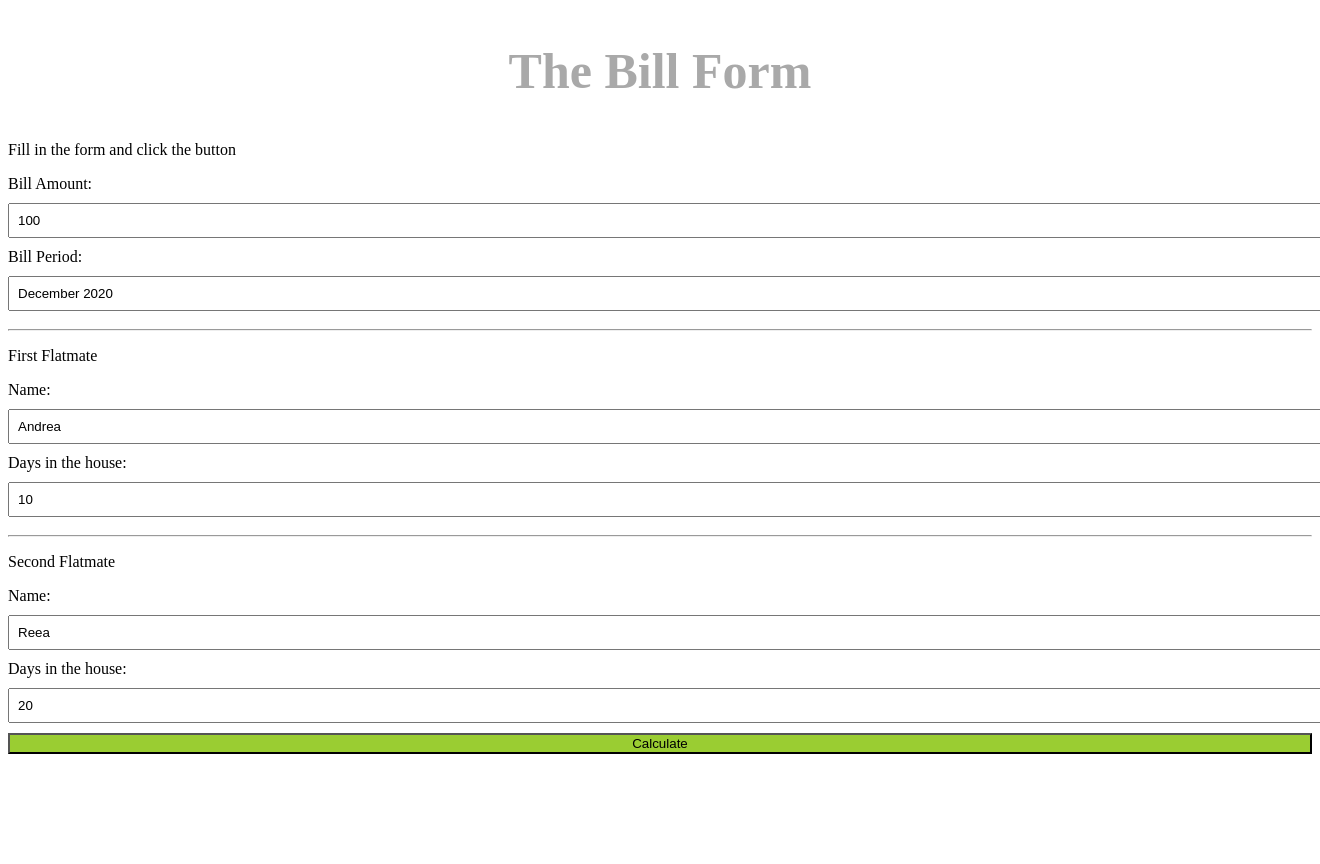
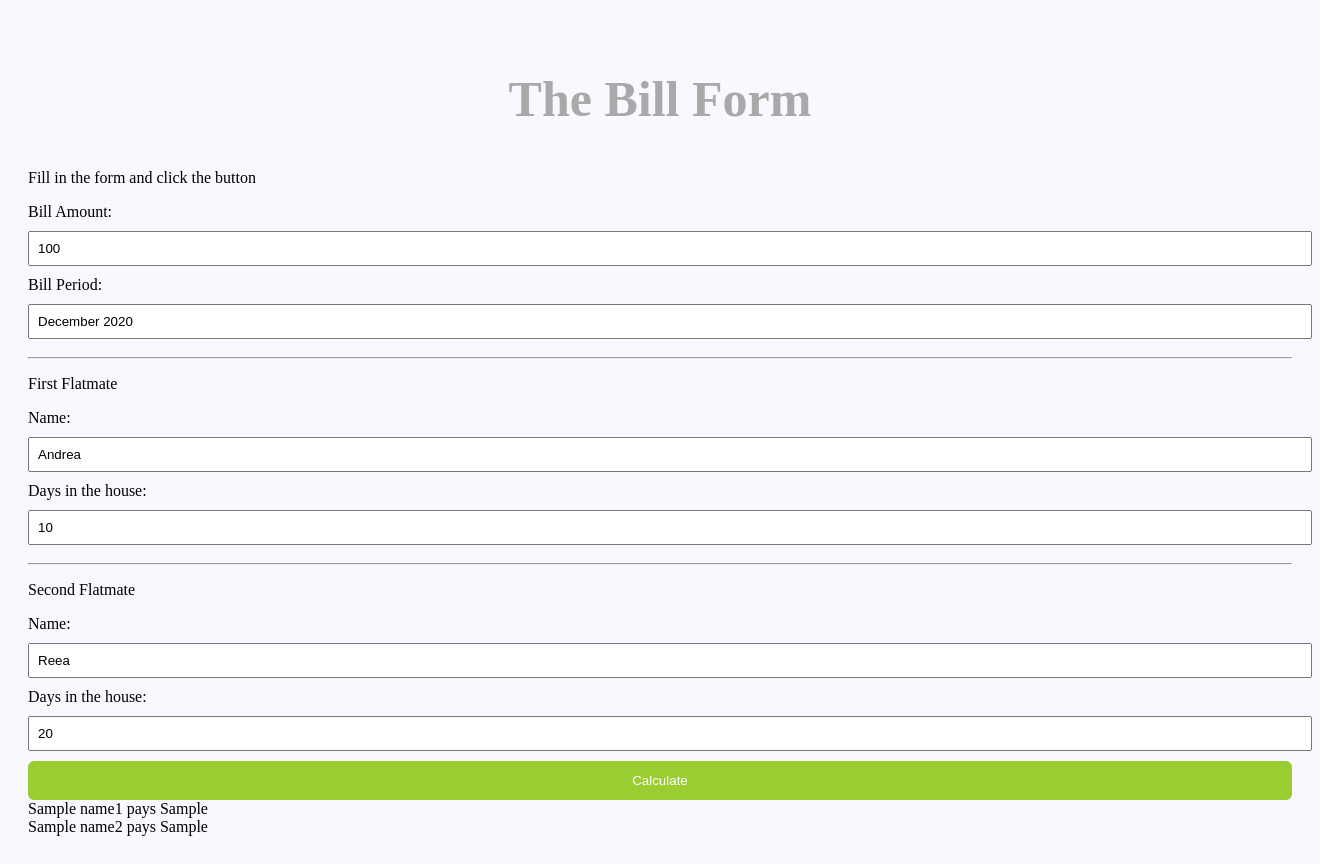
Before and after one commit to tulugkucukogut/Flatmate, a Flask app: template templates/bill_form_page.html in a window 1320 px wide; the page is wider, and only the part inside the window is pictured. Before the commit the page ends 754 px from the top of that part, so only its background shows below. Run offline with Flask 3, Linux system fonts and the light colour scheme; the template is opened without the code that fills it: values that come from a table or form of the project are taken from there, most other values are stand-ins (such as "Sample title", 1, 10 or a date in 2020).

Commit message:
adding styling

```diff
--- a/main.py
+++ b/main.py
@@ -15,6 +15,14 @@ class BillFormPage(MethodView):
         bill_form = BillForm()
 
         return render_template('bill_form_page.html',billform=bill_form)
+
+    def post(self):
+        billform = BillForm(request.form)
+        the_bill = flat.Bill(float(billform.amount.data),billform.period.data)
+        flatmate1 = flat.Flatmate(billform.name1.data,float(billform.days_in_house1.data))
+        flatmate2 = flat.Flatmate(billform.name2.data,float(billform.days_in_house2.data))
+        return render_template("bill_form_page.html", name1 = flatmate1.name, amount1 = flatmate1.pays(the_bill,flatmate2),
+                                            name2 = flatmate2.name, amount2 = flatmate2.pays(the_bill,flatmate1))
 
 
 class ResultsPage(MethodView):
@@ -40,6 +48,6 @@ class BillForm(Form):
 
 app.add_url_rule("/", view_func= HomePage.as_view('home_page'))
 app.add_url_rule("/bill", view_func= BillFormPage.as_view('bill_form_page'))
-app.add_url_rule("/results", view_func= ResultsPage.as_view('results_page'))
+#app.add_url_rule("/results", view_func= ResultsPage.as_view('results_page'))
 
 app.run(debug=True)
--- a/static/main.css
+++ b/static/main.css
@@ -14,4 +14,13 @@ input[type=text]{
 input[type=submit]{
     width: 100%;
     background-color: yellowgreen;
+    color: white;
+    padding: 12px 12px;
+    border: none;
+    border-radius: 6px;
 }
+
+body{
+    background-color: ghostwhite;
+    padding: 20px;
+}
--- a/templates/bill_form_page.html
+++ b/templates/bill_form_page.html
@@ -10,7 +10,7 @@
 <body>
     <h2>The Bill Form</h2>
     <p>Fill in the form and click the button</p>
-    <form action="/results" method="post">
+    <form action="/bill_form_page" method="post">
         {{billform.amount.label}}  {{billform.amount}}
         <br>
         {{billform.period.label}}  {{billform.period}}
@@ -28,6 +28,9 @@
 
         <br>
         {{billform.submit}}
+        <br>
+        {{name1}} pays {{amount1}} <br>
+        {{name2}} pays {{amount2}}
 
     </form>
 </body>
```
